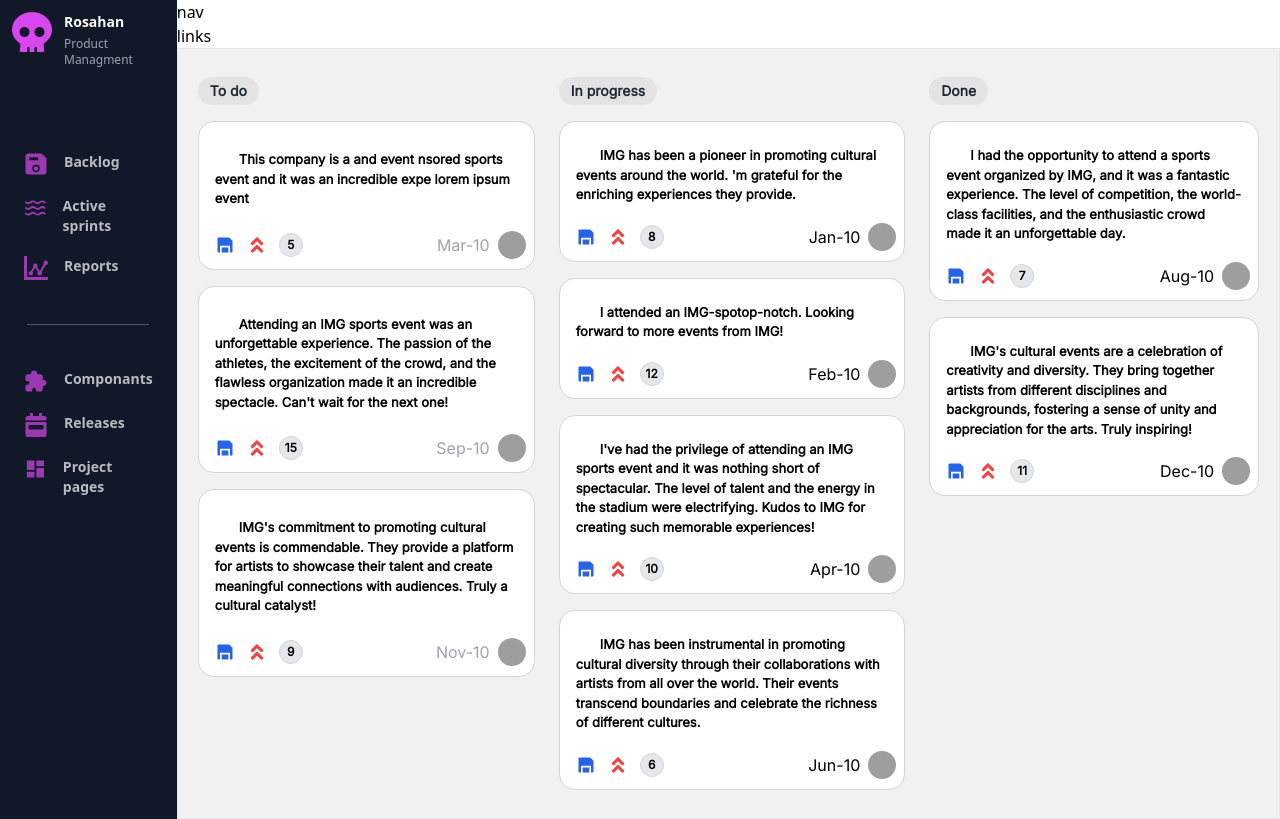
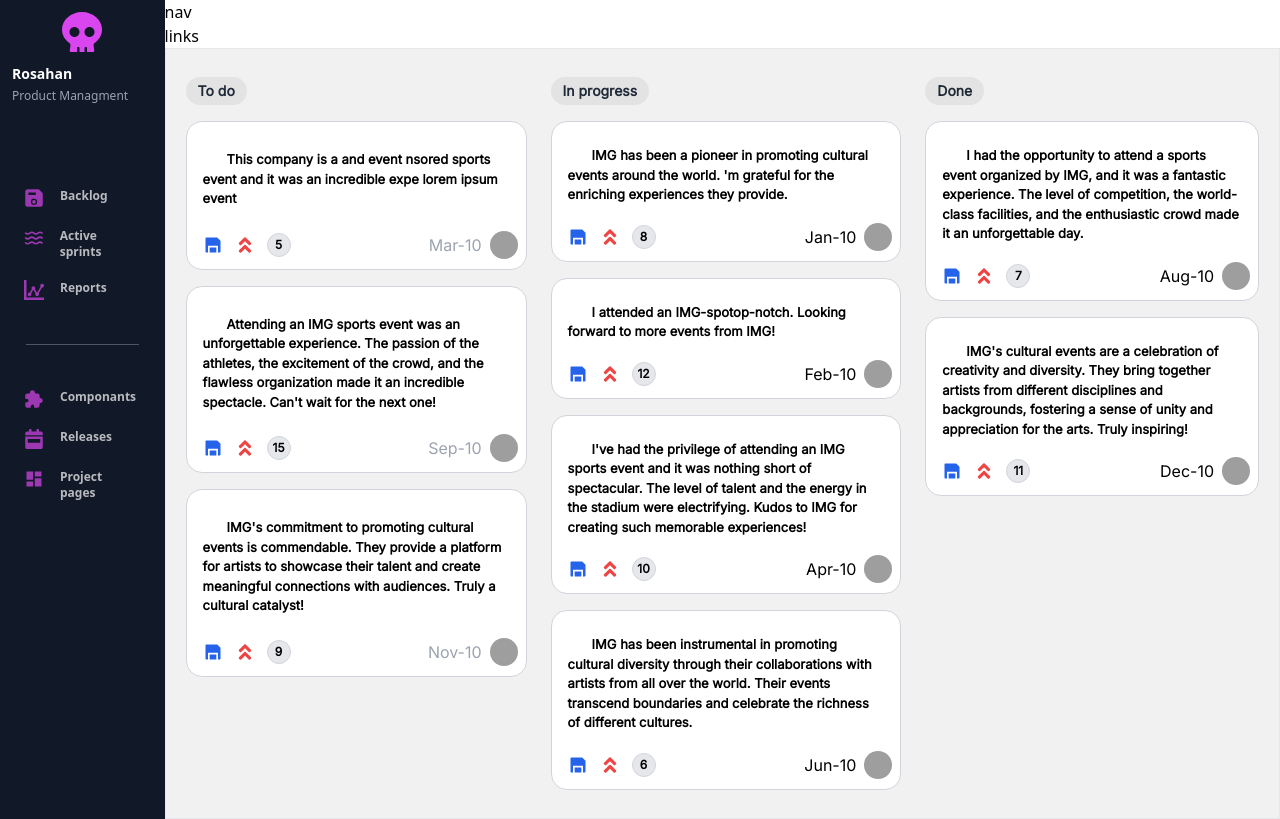
Before and after one commit to ysfzxz7/dashbord, a React (Create React App) app in the folder dashbord/: page / in a window 1280 px wide. Built offline with nearby package versions, Linux system fonts and the light colour scheme; grey boxes are pictures that could not be loaded.

Commit message:
aside updated

```diff
--- a/dashbord/src/componant/left/aside.js
+++ b/dashbord/src/componant/left/aside.js
@@ -1,22 +1,20 @@
-import { FaSkull } from 'react-icons/fa';
-import { IoSave } from 'react-icons/io5';
+import { FaSkull, FaCalendarWeek } from 'react-icons/fa';
+import { IoSave, IoExtensionPuzzle } from 'react-icons/io5';
 import { LuWaves } from 'react-icons/lu';
 import { ImStatsDots } from 'react-icons/im';
-import { IoExtensionPuzzle } from 'react-icons/io5';
-import { FaCalendarWeek } from 'react-icons/fa';
 import { MdDashboard } from 'react-icons/md';
 
 const Aside = () => {
   return (
-    <div className="flex-row h-auto w-[250px] p-3 bg-gray-900">
+    <div className="flex-row h-auto w-[550px] p-3 bg-gray-900">
       {/* profile icon and username */}
-      <div className="flex h-fit">
+      <div className="flex-column justify-center h-fit">
         {/* profile icon */}
         <div className="">
-          <FaSkull className="h-10 w-10 text-fuchsia-500" />
+          <FaSkull className="h-10 w-10 text-fuchsia-500 m-auto" />
         </div>
         {/* username and job */}
-        <div className="ml-3 self-center">
+        <div className="mt-3 self-center">
           <h1 className="text-sm text-white font-bold">Rosahan</h1>
           <h4 className="text-xs text-gray-400 mt-1">Product Managment</h4>
         </div>
@@ -26,20 +24,20 @@
         {/* top links */}
         <ul>
           <li className="flex align-center py-1 px-3 rounded-3xl opacity-70 hover:opacity-100 transition-all hover:bg-gray-800">
-            <IoSave className="text-fuchsia-500 w-6 h-6" />
-            <a href=" " className="text-white text-sm ml-4 font-semibold">
+            <IoSave className="text-fuchsia-500 w-5 h-5" />
+            <a href=" " className="text-white text-xs ml-4 font-semibold">
               Backlog
             </a>
           </li>
           <li className="flex align-center py-1 px-3 mt-3 rounded-3xl opacity-70 hover:opacity-100 transition-all hover:bg-gray-800">
-            <LuWaves className="text-fuchsia-500 w-6 h-6" />
-            <a href=" " className="text-white text-sm ml-4 font-semibold">
+            <LuWaves className="text-fuchsia-500 w-5 h-5" />
+            <a href=" " className="text-white text-xs ml-4 font-semibold">
               Active sprints
             </a>
           </li>
           <li className="flex align-center py-1 px-3 mt-3 rounded-3xl opacity-70 hover:opacity-100 transition-all hover:bg-gray-800">
-            <ImStatsDots className="text-fuchsia-500 w-6 h-6" />
-            <a href=" " className="text-white text-sm ml-4 font-semibold">
+            <ImStatsDots className="text-fuchsia-500 w-5 h-5" />
+            <a href=" " className="text-white text-xs ml-4 font-semibold">
               Reports
             </a>
           </li>
@@ -49,20 +47,20 @@
         {/* bottom links */}
         <ul>
           <li className="flex align-center py-1 px-3 rounded-3xl opacity-70 hover:opacity-100 transition-all hover:bg-gray-800">
-            <IoExtensionPuzzle className="text-fuchsia-500 w-6 h-6" />
-            <a href=" " className="text-white text-sm ml-4 font-semibold">
+            <IoExtensionPuzzle className="text-fuchsia-500 w-5 h-5" />
+            <a href=" " className="text-white text-xs ml-4 font-semibold">
               Componants
             </a>
           </li>
           <li className="flex align-center py-1 px-3 mt-3 rounded-3xl opacity-70 hover:opacity-100 transition-all hover:bg-gray-800">
-            <FaCalendarWeek className="text-fuchsia-500 w-6 h-6" />
-            <a href=" " className="text-white text-sm ml-4 font-semibold">
+            <FaCalendarWeek className="text-fuchsia-500 w-5 h-5" />
+            <a href=" " className="text-white text-xs ml-4 font-semibold">
               Releases
             </a>
           </li>
           <li className="flex align-center py-1 px-3 mt-3 rounded-3xl opacity-70 hover:opacity-100 transition-all hover:bg-gray-800">
-            <MdDashboard className="text-fuchsia-500 w-6 h-6" />
-            <a href=" " className="text-white text-sm ml-4 font-semibold">
+            <MdDashboard className="text-fuchsia-500 w-5 h-5" />
+            <a href=" " className="text-white text-xs ml-4 font-semibold">
               Project pages
             </a>
           </li>
```
